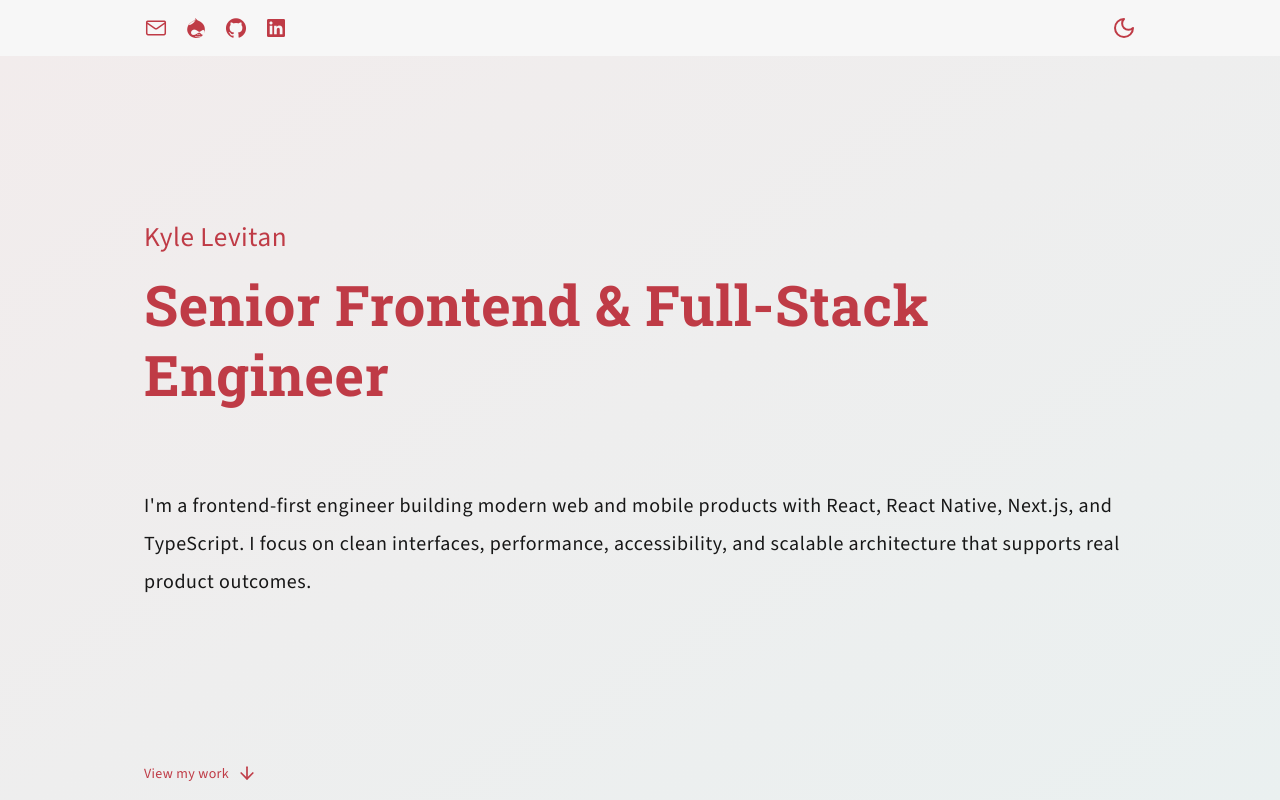
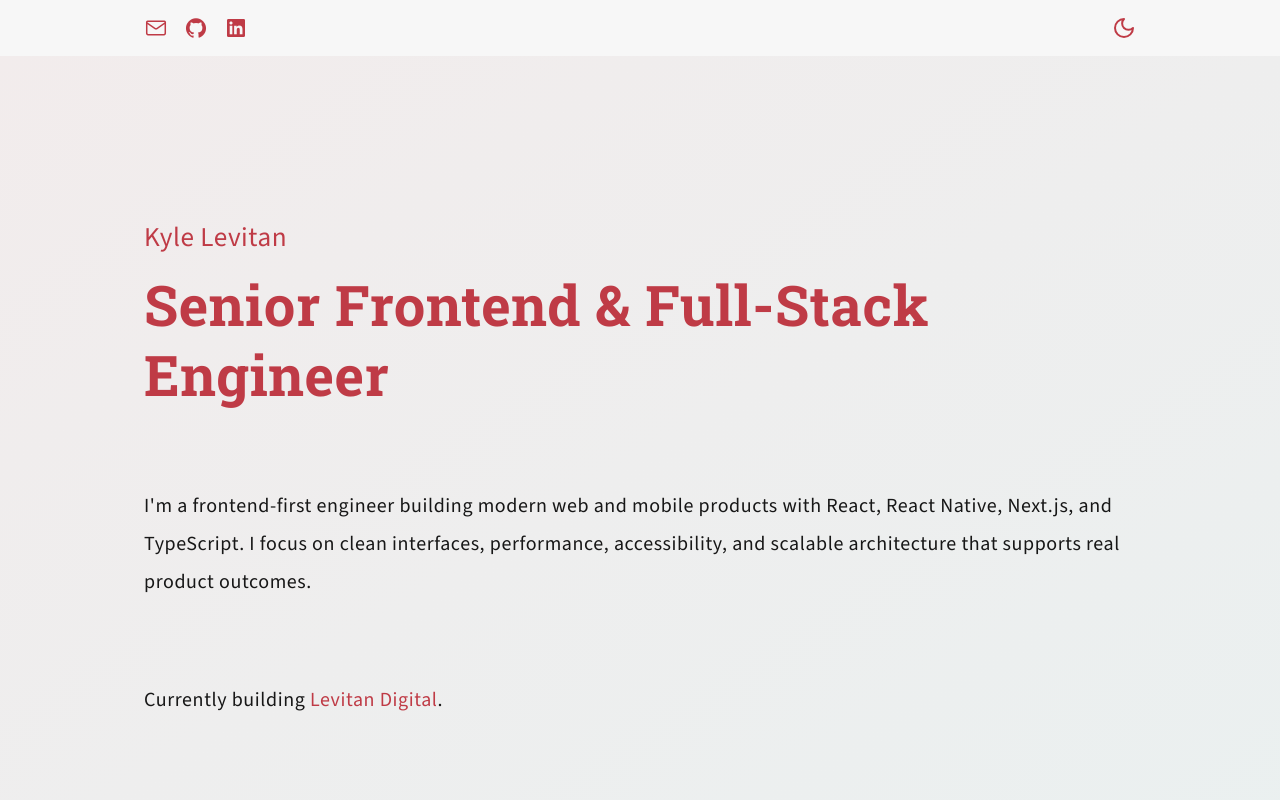
Before and after one commit to kalevitan/kylelevitan, a Next.js app: page / in a window 1280 px wide. Shown: the top 800 px of the page. Built offline with nearby package versions, Linux system fonts and the light colour scheme.

Commit message:
remove drupal icon, update to include LD

```diff
--- a/app/components/header.tsx
+++ b/app/components/header.tsx
@@ -24,6 +24,9 @@ export const Header = () => {
               <div className="header__introduction">
                 <p className="lead">
                   I&apos;m a frontend-first engineer building modern web and mobile products with React, React Native, Next.js, and TypeScript. I focus on clean interfaces, performance, accessibility, and scalable architecture that supports real product outcomes.
+                </p>
+                <p className="lead">
+                  Currently building <a href="https://levitandigital.com" target="_blank" rel="noopener noreferrer" style={{display: 'inline', textDecoration: 'none'}}>Levitan Digital</a>.
                 </p>
               </div>
 
--- a/app/components/menu.tsx
+++ b/app/components/menu.tsx
@@ -7,7 +7,7 @@ const Menu = () => {
 
   return (
     <nav aria-label="Social links" className="menu">
-      <ul className="grid grid-cols-4 gap-4 max-w-64 items-center list-none p-0 m-0">
+      <ul className="grid grid-cols-3 gap-4 max-w-48 items-center list-none p-0 m-0">
         <li>
           <a
             href={`mailto:${email}`}
@@ -15,17 +15,6 @@ const Menu = () => {
           >
             <i className="lni lni-envelope-1" aria-hidden="true"></i>
             <span className="sr-only">Email</span>
-          </a>
-        </li>
-        <li>
-          <a
-            href="https://www.drupal.org/u/k_a_l"
-            target="_blank"
-            rel="noopener noreferrer"
-            aria-label="Visit my Drupal.org profile"
-          >
-            <i className="lni lni-drupal" aria-hidden="true"></i>
-            <span className="sr-only">Drupal.org</span>
           </a>
         </li>
         <li>
--- a/app/page.tsx
+++ b/app/page.tsx
@@ -65,7 +65,7 @@ export default function Home() {
       <footer className="grid grid-cols-core py-6" role="contentinfo">
         <div className="layout flex items-center justify-between">
           <div className="text-md font-serif text-[var(--brand)]" aria-label="Copyright">
-            © {new Date().getFullYear()}, Kyle Levitan
+            © {new Date().getFullYear()}, Kyle Levitan · <a href="https://levitandigital.com" target="_blank" rel="noopener noreferrer" style={{display: 'inline', textDecoration: 'none'}}>Levitan Digital LLC</a>
           </div>
           <Menu/>
         </div>
```
